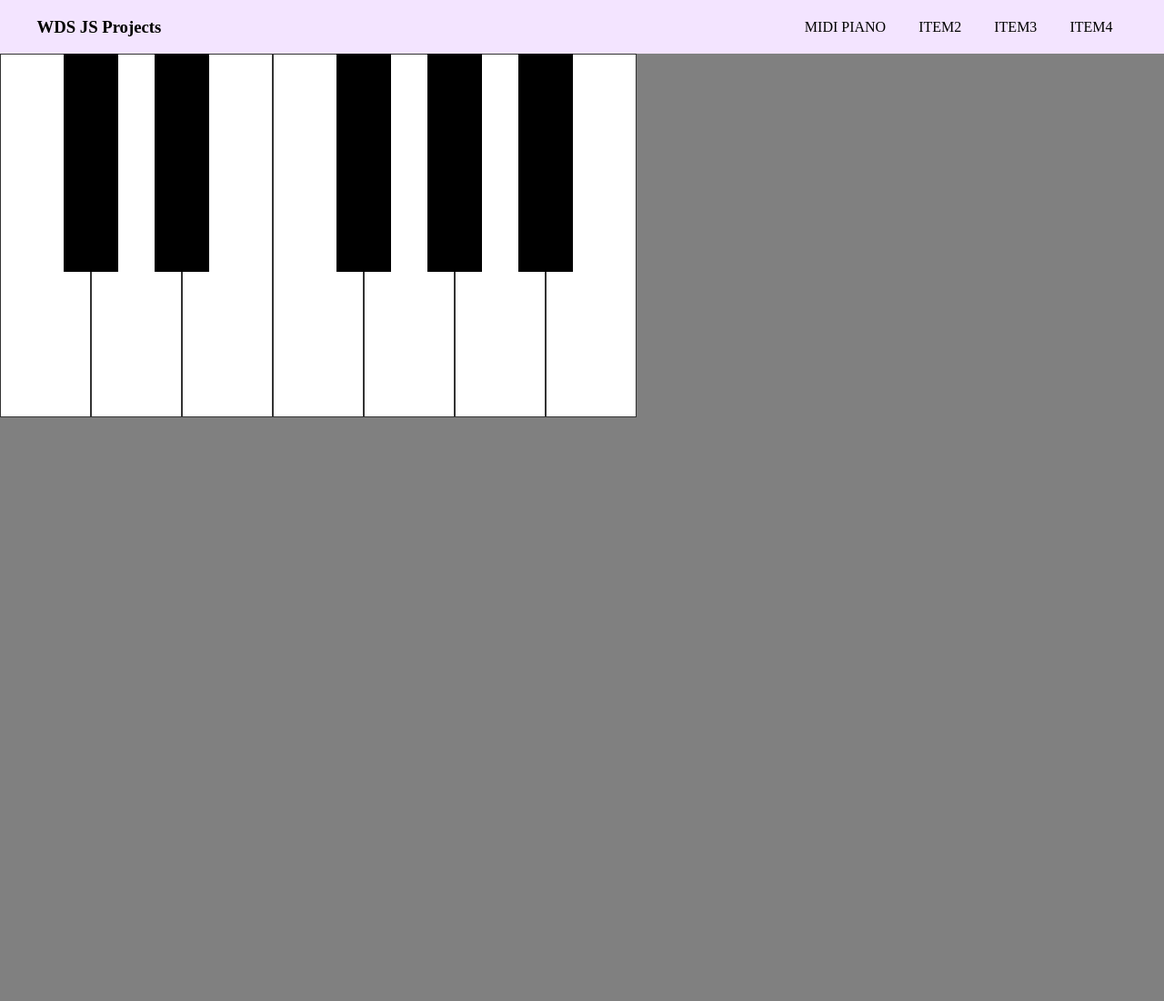
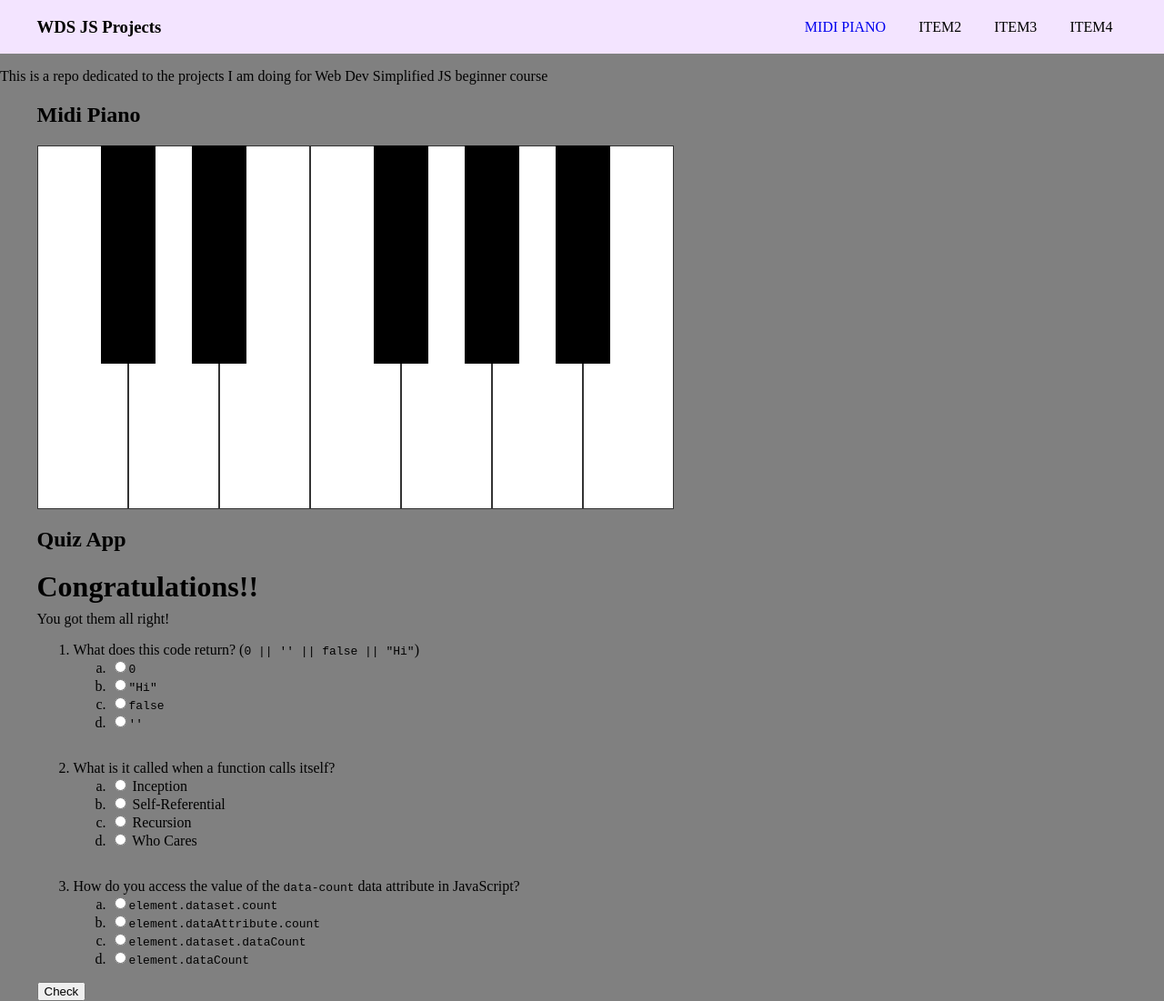
Before and after one commit to b1mind/wds-js-projects, a website built with Parcel: page src/index.pug in a window 1280 px wide. Shown: the whole page at 91% size. Before the commit the page ends 800 px from the top, so only its background shows below. Built offline with nearby package versions, Linux system fonts and the light colour scheme.

Commit message:
❓ quiz app start

```diff
--- a/src/index.pug
+++ b/src/index.pug
@@ -13,26 +13,120 @@ html(lang="en")
       nav.wrap
         h3 WDS JS Projects
         ul.canHazBurger
-          li Midi Piano
           li
           li
           li
         ul.navMain.hidden
-          li Midi Piano
+          li
+            a(href="#piano") Midi Piano
           li item2
           li item3
           li item4
 
-    .piano
-      .key.white(data-note="C")
-      .key.black(data-note="Db")
-      .key.white(data-note="D")
-      .key.black(data-note="Eb")
-      .key.white(data-note="E")
-      .key.white(data-note="F")
-      .key.black(data-note="Gb")
-      .key.white(data-note="G")
-      .key.black(data-note="Ab")
-      .key.white(data-note="A")
-      .key.black(data-note="Bb")
-      .key.white(data-note="B")
+    p This is a repo dedicated to the projects I am doing for Web Dev Simplified JS beginner course
+
+    #piano.wrap
+      h2 Midi Piano
+      .piano
+        .key.white(data-note="C")
+        .key.black(data-note="Db")
+        .key.white(data-note="D")
+        .key.black(data-note="Eb")
+        .key.white(data-note="E")
+        .key.white(data-note="F")
+        .key.black(data-note="Gb")
+        .key.white(data-note="G")
+        .key.black(data-note="Ab")
+        .key.white(data-note="A")
+        .key.black(data-note="Bb")
+        .key.white(data-note="B")
+
+    #quizApp.wrap
+      h2 Quiz App
+      #alert
+      .alert-title Congratulations!!
+      |     You got them all right!
+
+      form#quiz-form
+        ol
+          li.question-item
+            div
+              | What does this code return? (
+              code 0 || '' || false || "Hi"
+              | )
+
+            div
+              ol
+                li.answer-item
+                  label
+                    input.answer(type='radio' name='answer-1' value='false')
+                    code 0
+
+                li.answer-item
+                  label
+                    input.answer(type='radio' name='answer-1' value='true')
+                    code "Hi"
+
+                li.answer-item
+                  label
+                    input.answer(type='radio' name='answer-1' value='false')
+                    code false
+
+                li.answer-item
+                  label
+                    input.answer(type='radio' name='answer-1' value='false')
+                    code ''
+
+          li.question-item
+            div What is it called when a function calls itself?
+            div
+              ol
+                li.answer-item
+                  label
+                    input.answer(type='radio' name='answer-2' value='false')
+                    |                 Inception
+
+                li.answer-item
+                  label
+                    input.answer(type='radio' name='answer-2' value='false')
+                    |                 Self-Referential
+
+                li.answer-item
+                  label
+                    input.answer(type='radio' name='answer-2' value='true')
+                    |                 Recursion
+
+                li.answer-item
+                  label
+                    input.answer(type='radio' name='answer-2' value='false')
+                    |                 Who Cares
+
+          li.question-item
+            div
+              | How do you access the value of the
+              code data-count
+              |  data attribute in JavaScript?
+
+            div
+              ol
+                li.answer-item
+                  label
+                    input.answer(type='radio' name='answer-3' value='true')
+                    code element.dataset.count
+
+                li.answer-item
+                  label
+                    input.answer(type='radio' name='answer-3' value='false')
+                    code element.dataAttribute.count
+
+                li.answer-item
+                  label
+                    input.answer(type='radio' name='answer-3' value='false')
+                    code element.dataset.dataCount
+
+                li.answer-item
+                  label
+                    input.answer(type='radio' name='answer-3' value='false')
+                    code element.dataCount
+
+        button(type='submit') Check
--- a/src/js/main.js
+++ b/src/js/main.js
@@ -1 +1,2 @@
 import './piano.js'
+import './quiz.js'
--- a/src/scss/style.scss
+++ b/src/scss/style.scss
@@ -151,6 +151,8 @@ nav {
   }
 }
 
+//> midi piano css
+
 .piano {
   display: flex;
 }
@@ -181,3 +183,49 @@ nav {
 .black.active {
   background-color: #333;
 }
+
+//> quiz css
+
+.answer-item {
+  list-style: lower-alpha;
+}
+
+.question-item {
+  margin-bottom: 2rem;
+}
+
+.question-item.correct {
+  color: green;
+}
+
+.question-item.incorrect {
+  color: red;
+}
+
+.question-item:last-child {
+  margin-bottom: 0;
+}
+
+.alert-title {
+  font-weight: bold;
+  margin-bottom: 0.5rem;
+  font-size: 2rem;
+}
+
+#alert {
+  font-size: 1.25rem;
+  position: absolute;
+  display: none;
+  top: 50%;
+  left: 50%;
+  transform: translate(-50%, -50%);
+  text-align: center;
+  padding: 1rem;
+  background-color: hsl(100, 80%, 80%);
+  border-radius: 0.5rem;
+  color: hsl(100, 80%, 20%);
+}
+
+#alert.active {
+  display: block;
+}
```
Also changed, not shown: src/js/quiz.js (added, +16 -0 lines), package.json (indentation only).
